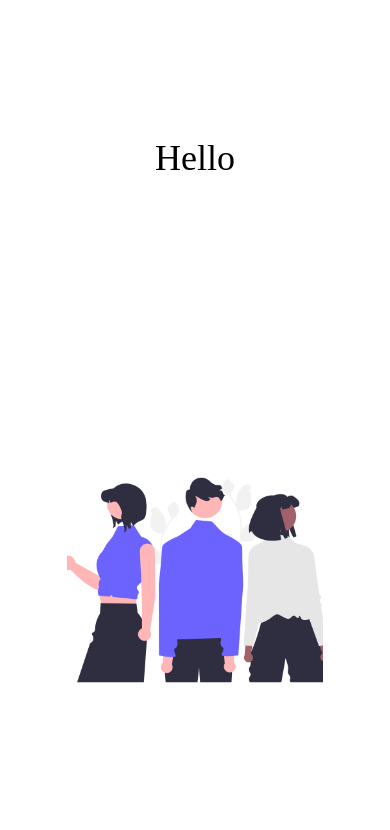
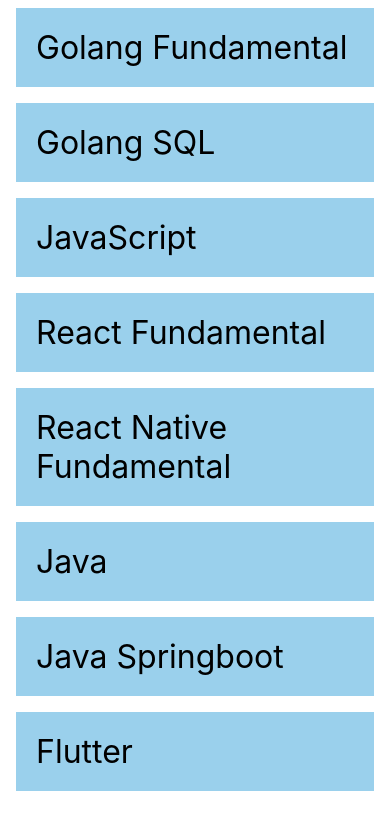
Before and after one commit to helmiazizm/learn-react-native, a React Native app: screen / in a window 390 px wide. Shown: the top 830 px of the page. Built offline with nearby package versions, Linux system fonts and the light colour scheme.

Commit message:
Flatlist

```diff
--- a/App.js
+++ b/App.js
@@ -10,13 +10,16 @@
 import HomeScreen from './src/components/HomeScreen';
 import Flex from './src/screens/Flex';
 import LoginScreen from './src/screens/LoginScreen';
+import MaterialScreen from './src/screens/MaterialScreen';
 import WelcomeScreen from './src/screens/WelcomeScreen';
 
 const App = () => {
-  // return <HomeScreen styles={Style} />;
-  // return <LoginScreen />;
-  return <WelcomeScreen />;
-  // return <Flex />;
+  return (
+    // return <HomeScreen styles={Style} />;
+    // return <LoginScreen />;
+    // return <WelcomeScreen />;
+    <MaterialScreen />
+    // return <Flex />;
+  );
 };
-
 export default App;
--- /dev/null
+++ b/src/screens/MaterialScreen.js
@@ -0,0 +1,90 @@
+import React from 'react';
+import {FlatList, SafeAreaView, StyleSheet, Text, View} from 'react-native';
+
+const MATERIAL_SUBJECT = [
+  {
+    id: 'bd7acbea-c1b1-46c2-aed5-3ad53abb28ba',
+    title: 'Golang Fundamental',
+    description: 'Learn basic of go programming language',
+    duration: '9 days',
+  },
+  {
+    id: '3ac68afc-c605-48d3-a4f8-fbd91aa97f63',
+    title: 'Golang SQL',
+    description: 'Learn how to connect go with relational database',
+    duration: '7 days',
+  },
+  {
+    id: '58694a0f-3da1-471f-bd96-145571e29d72',
+    title: 'JavaScript',
+    description: 'Learn basic of JavaScript programming language',
+    duration: '5 days',
+  },
+  {
+    id: '58694a0f-3da1-471f-bd96-145571e29d70',
+    title: 'React Fundamental',
+    description: 'Learn to build single page web application',
+    duration: '7 days',
+  },
+  {
+    id: '88694a0f-3da1-471f-bd96-145571e29c34',
+    title: 'React Native Fundamental',
+    description: 'Learn to build multiplatform mobile application',
+    duration: '6 days',
+  },
+  {
+    id: '88694a0f-3da1-471f-bd96-145571e29c35',
+    title: 'Java',
+    description: 'Learn to build backend application',
+    duration: '6 days',
+  },
+  {
+    id: '88694a0f-3da1-471f-bd96-145571e29c36',
+    title: 'Java Springboot',
+    description: 'Learn to build backend application',
+    duration: '6 days',
+  },
+  {
+    id: '88694a0f-3da1-471f-bd96-145571e29c90',
+    title: 'Flutter',
+    description: 'Learn to build multiplatform mobile application',
+    duration: '6 days',
+  },
+];
+
+const MaterialItem = ({title}) => (
+  <View style={styles.item}>
+    <Text style={styles.title}>{title}</Text>
+  </View>
+);
+
+const MaterialScreen = () => {
+  const renderItem = ({item}) => <MaterialItem title={item.title} />;
+
+  return (
+    <SafeAreaView style={styles.container}>
+      <FlatList
+        data={MATERIAL_SUBJECT}
+        renderItem={renderItem}
+        keyExtractor={item => item.id}
+      />
+    </SafeAreaView>
+  );
+};
+
+const styles = StyleSheet.create({
+  container: {
+    flex: 1,
+  },
+  item: {
+    backgroundColor: '#9AD0EC',
+    padding: 20,
+    marginVertical: 8,
+    marginHorizontal: 16,
+  },
+  title: {
+    fontSize: 32,
+  },
+});
+
+export default MaterialScreen;
```
Also changed, not shown: src/containers/ToDo.js (added, +61 -0 lines).
